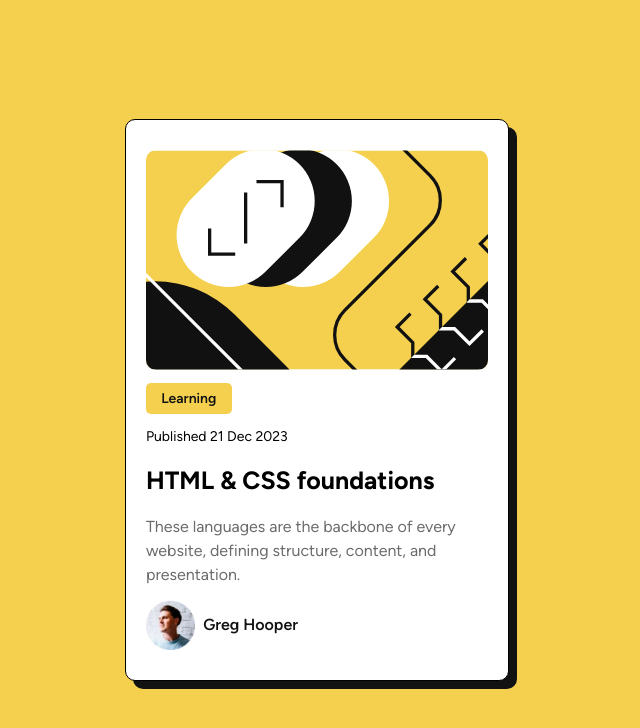
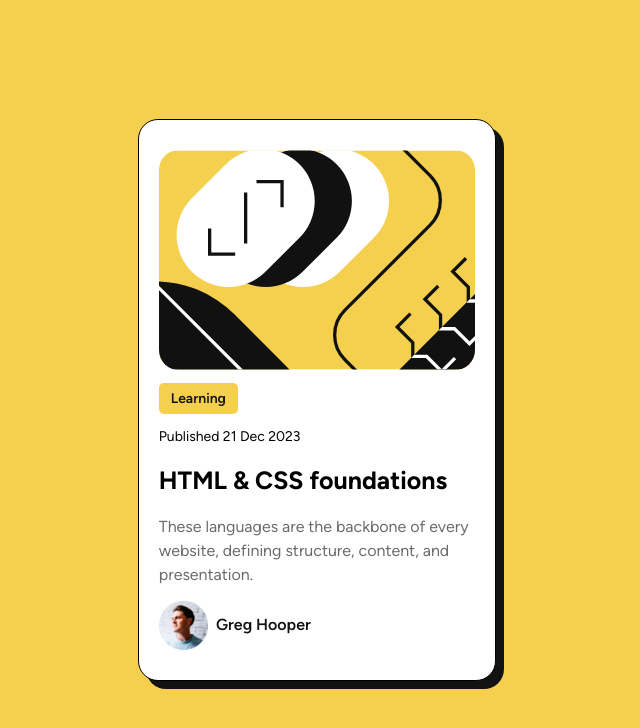
Before and after one commit to Ekene001/Blog-preview-card, a plain HTML site: page index.html in a window 1280 px wide. Shown: the whole page, without its empty margins (323-963 px from the left). Drawn offline with Linux system fonts and the light colour scheme.

Commit message:
adjusted border radius

```diff
--- a/style.css
+++ b/style.css
@@ -31,9 +31,9 @@ span{
 }
 .Main{
     background-color: hsl(0, 0%, 100%);
-    border-radius: 10px;
+    border-radius: 20px;
     margin: 80px 20px;
-    width: 30%;
+    width: 28%;
     font-family: Figtree;
     border: 1px solid;
     box-shadow: 8px 8px 0px hsl(0, 0%, 7%);
@@ -52,7 +52,7 @@ span{
 .Main>div>img{
     width: 100%;
     height: 220px;
-    border-radius: 10px;
+    border-radius: 20px;
     object-fit: cover;
     object-position: center;
 }
```
